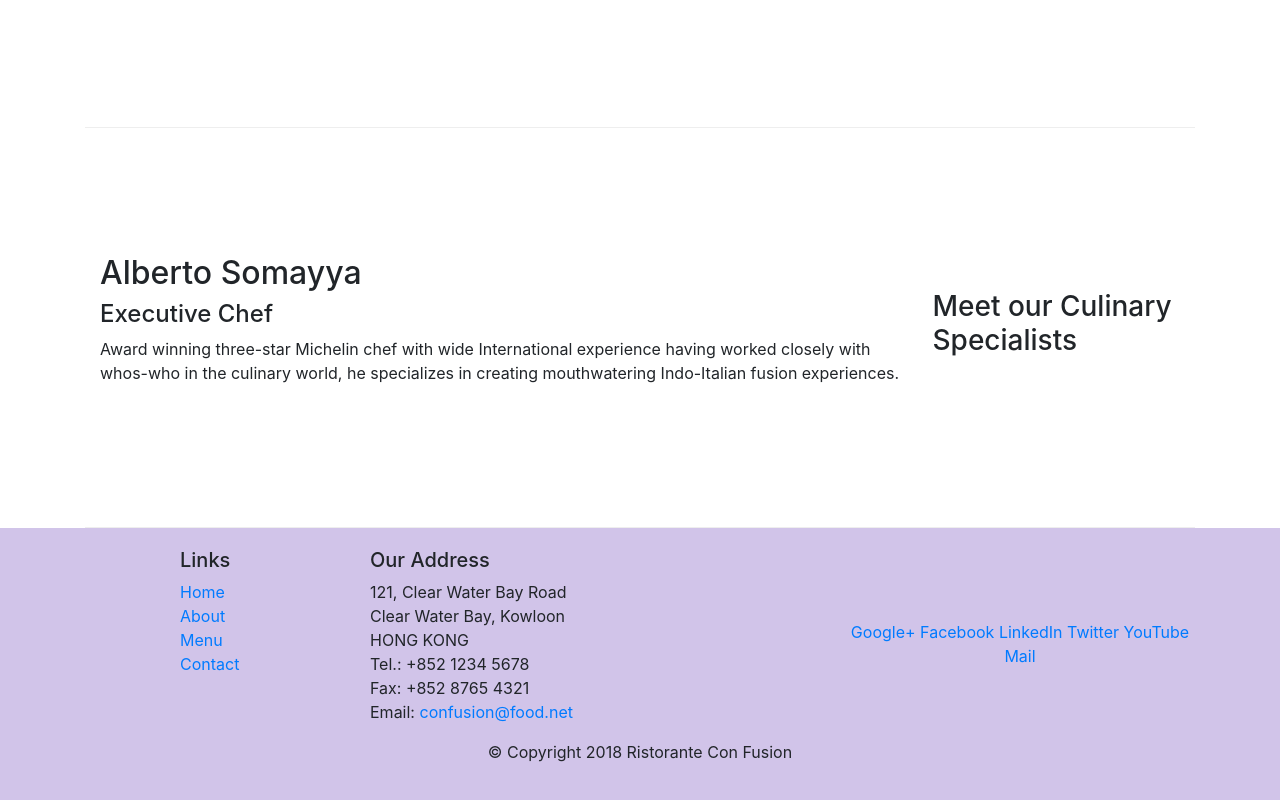
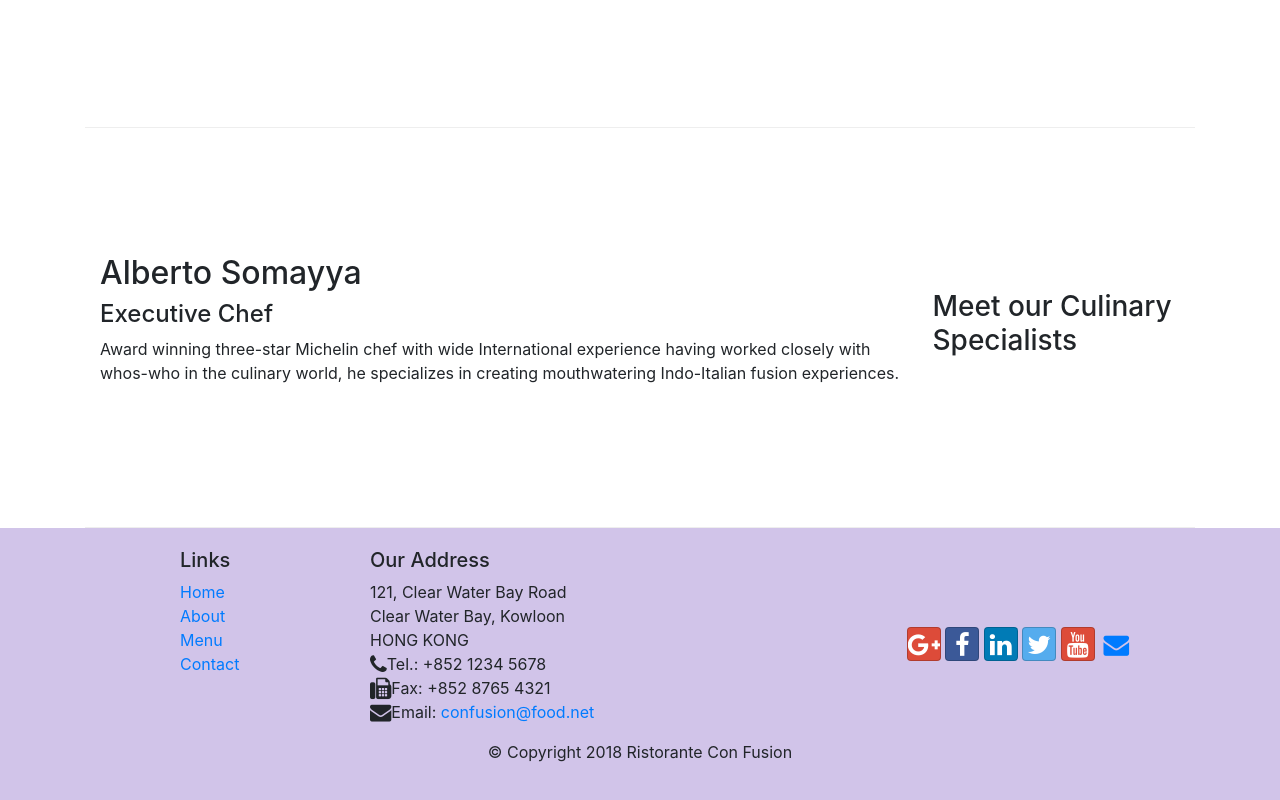
Before and after one commit to Ahmadalkharfan/conFusion, a website: page index.html in a window 1280 px wide. Shown: the part 1006-1806 px from the top of the page. Drawn offline with nearby package versions, Linux system fonts and the light colour scheme.

Commit message:
icon fonts

```diff
--- a/index.html
+++ b/index.html
@@ -10,6 +10,8 @@
     <!-- Bootstrap CSS -->
     <link rel="stylesheet" href="node_modules/bootstrap/dist/css/bootstrap.min.css">
     <link rel="stylesheet" type="text/css" href="css/styles.css">
+    <link rel="stylesheet" type="text/css" href="node_modules/font-awesome/css/font-awesome.min.css">
+    <link rel="stylesheet" type="text/css" href="node_modules/bootstrap-social/bootstrap-social.css">
     <title>Ristorante Con Fusion</title>
 </head>
 
@@ -22,10 +24,10 @@
            <a class="navbar-brand mr-auto" href="#">Ristorante Con Fusion</a>
            <div class="collapse navbar-collapse" id="Navbar">
                 <ul class="navbar-nav mr-auto">
-                    <li class="nav-item active"><a class="nav-link" href="#">Home</a></li>
-                    <li class="nav-item"><a class="nav-link" href="./aboutus.html">About</a></li>
-                    <li class="nav-item"><a class="nav-link" href="#">Menu</a></li>
-                    <li class="nav-item"><a class="nav-link" href="#">Contact</a></li>
+                    <li class="nav-item active"><a class="nav-link" href="#"><span class="fa fa-home fa-lg"></span> Home</a></li>
+                    <li class="nav-item"><a class="nav-link" href="./aboutus.html"><span class="fa fa-info fa-lg"></span> About</a></li>
+                    <li class="nav-item"><a class="nav-link" href="#"><span class="fa fa-list fa-lg"></span> Menu</a></li>
+                    <li class="nav-item"><a class="nav-link" href="#"><span class="fa fa-address-card fa-lg"></span> Contact</a></li>
                 </ul>
             </div>
         </div>
@@ -95,19 +97,19 @@
 		              121, Clear Water Bay Road<br>
 		              Clear Water Bay, Kowloon<br>
 		              HONG KONG<br>
-		              Tel.: +852 1234 5678<br>
-		              Fax: +852 8765 4321<br>
-		              Email: <a href="mailto:confusion@food.net">confusion@food.net</a>
+		              <i class="fa fa-phone fa-lg"></i>Tel.: +852 1234 5678<br>
+		              <i class="fa fa-fax fa-lg"></i>Fax: +852 8765 4321<br>
+		              <i class="fa fa-envelope fa-lg"></i>Email: <a href="mailto:confusion@food.net">confusion@food.net</a>
 		           </address>
                 </div>
                 <div class="col-12 col-sm-4 align-self-center">
                     <div class="text-center">
-                        <a href="http://google.com/+">Google+</a>
-                        <a href="http://www.facebook.com/profile.php?id=">Facebook</a>
-                        <a href="http://www.linkedin.com/in/">LinkedIn</a>
-                        <a href="http://twitter.com/">Twitter</a>
-                        <a href="http://youtube.com/">YouTube</a>
-                        <a href="mailto:">Mail</a>
+                        <a class="btn btn-social-icon btn-google" href="http://google.com/+"><i class="fa fa-google-plus fa-lg"></i></a>
+                        <a class="btn btn-social-icon btn-facebook" href="http://www.facebook.com/profile.php?id="><i class="fa fa-facebook fa-lg"></i></a>
+                        <a class="btn btn-social-icon btn-linkedin" href="http://www.linkedin.com/in/"><i class="fa fa-linkedin fa-lg"></i></a>
+                        <a class="btn btn-social-icon btn-twitter" href="http://twitter.com/"><i class="fa fa-twitter fa-lg"></i></a>
+                        <a class="btn btn-social-icon btn-google" href="http://youtube.com/"><i class="fa fa-youtube fa-lg"></i></a>
+                        <a class="btn btn-social-icon" href="mailto:"><i class="fa fa-envelope fa-lg"></i></a>
                     </div>
                 </div>
            </div>
--- a/package.json
+++ b/package.json
@@ -15,6 +15,8 @@
   },
   "dependencies": {
     "bootstrap": "^4.0.0",
+    "bootstrap-social": "^5.1.1",
+    "font-awesome": "^4.7.0",
     "jquery": "^3.3.1",
     "popper.js": "^1.12.9"
   }
```
Also changed, not shown: aboutus.html (+15 -14 lines), 1 other file.
